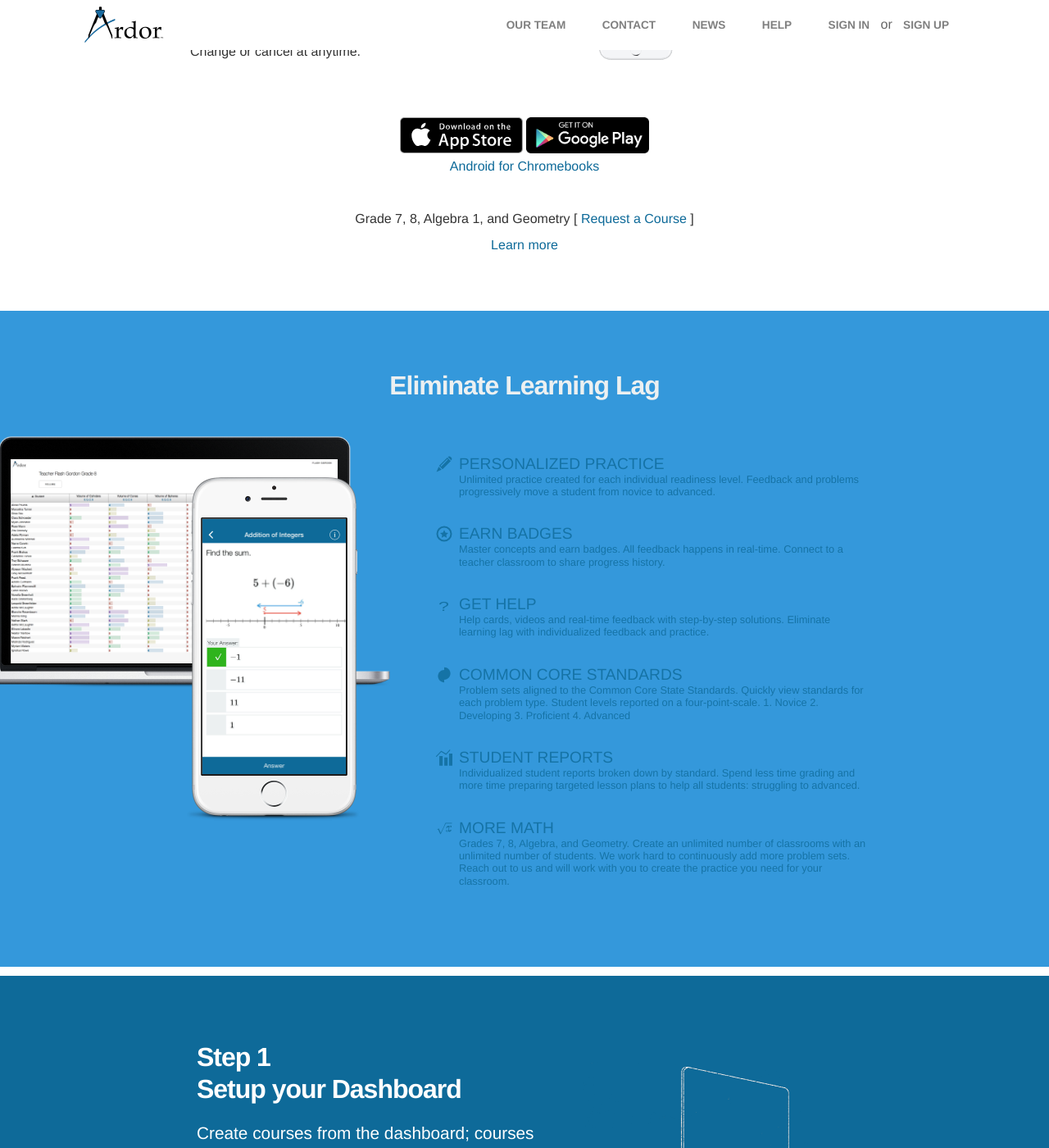
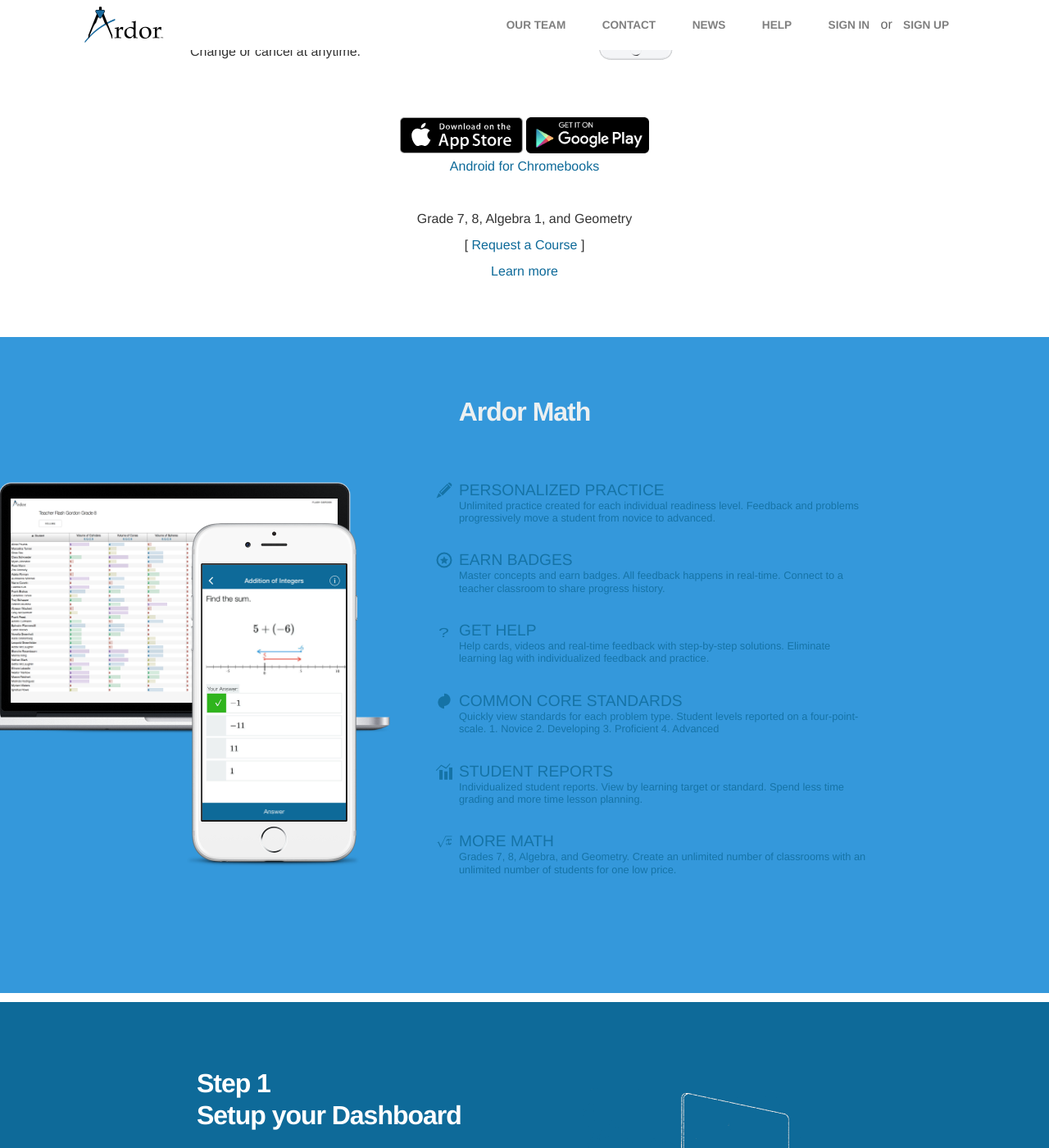
Before and after one commit to ardor-education/ardor-education.github.io, a Jekyll site: the page built from index.html, in a window 1280 px wide and 1400 px high, scrolled down 403 px. Shown: the whole window at 82% size. Built offline with Jekyll 4.4.1, drawn with Linux system fonts in a browser that asks for light colours; some web fonts are replaced.

Commit message:
fix for mobile screens

```diff
--- a/_layouts/home.html
+++ b/_layouts/home.html
@@ -37,7 +37,8 @@
                 <p>
 
                 </p>
-                <p class="courses-available">Grade 7, 8, Algebra 1, and Geometry [
+                <p class="courses-available">Grade 7, 8, Algebra 1, and Geometry
+                <br>   [
                   <a href="mailto:contact@ardoreducation.com?Subject=Request%20Math%Course" target="_top">Request a Course</a>
                   ]</p>
                 <p>
@@ -51,12 +52,13 @@
 <!-- Features Content
 ================================================== -->
 <div class="wrapper-content">
-    <h2>Eliminate Learning Lag</h2>
+    <h2>Ardor Math</h2>
     <!---
         Personalized Practice
     -->
-    <a id="toggle-personalized" class="features-text fade">
+    <a id="toggle-personalized" class="features-text fade" onclick=””>
         <svg
+            onclick=””
             class="feature-icon"
             fill="#0E6A99"
             version="1.1" id="Layer_1" xmlns="http://www.w3.org/2000/svg" xmlns:xlink="http://www.w3.org/1999/xlink" x="0px" y="0px"
@@ -65,8 +67,11 @@
         	<path d="M3.8,12.1l4.2,4.2l10-10l-4.2-4.2L3.8,12.1z M14.6,4.6l-8.3,8.3l-0.8-0.8l8.3-8.3L14.6,4.6z M17.9,1.3l0.8,0.8c0.9,0.9,0.9,2.4,0,3.3l-4.2-4.2C15.5,0.3,17,0.3,17.9,1.3z M6.8,16.7l-6.2,2.7l2.7-6.2L6.8,16.7z"/>
         </g>
         </svg>
-        <h3>Personalized Practice</h3>
-        <p>
+        <h3 onclick=””>Personalized Practice</h3>
+        <p
+          onclick=””
+          id="personalized-text"
+        >
             Unlimited practice created for each individual readiness level.
             Feedback and problems progressively move a student from novice to advanced.
         </p>
@@ -74,8 +79,9 @@
     <!---
         Earn Badges
     -->
-    <a id="toggle-badges" class="features-text fade">
+    <a id="toggle-badges" class="features-text fade" onclick=””>
         <svg
+            onclick=””
             class="feature-icon"
             version="1.1" id="Layer_1" xmlns="http://www.w3.org/2000/svg" xmlns:xlink="http://www.w3.org/1999/xlink" x="0px" y="0px"
         	  viewBox="0 0 20 20" style="enable-background:new 0 0 20 20;" xml:space="preserve">
@@ -92,8 +98,11 @@
                 points="10,5.3 11.5,8.4 15,8.9 12.5,11.3 13.1,14.7 10,13.1 6.9,14.7 7.5,11.3 5,8.9 8.5,8.4 "
             />
         </svg>
-        <h3>Earn Badges</h3>
-        <p>
+        <h3 onclick=””>Earn Badges</h3>
+        <p
+          onclick=””
+          id="badges-text"
+        >
             Master concepts and earn badges. All feedback happens in real-time.
             Connect to a teacher classroom to share progress history.
         </p>
@@ -101,8 +110,9 @@
     <!---
         Get Help
     -->
-    <a id="toggle-help" class="features-text fade">
+    <a id="toggle-help" class="features-text fade" onclick=””>
         <svg
+            onclick=””
             class="feature-icon"
             fill="#0E6A99"
             version="1.1" id="Layer_1" xmlns="http://www.w3.org/2000/svg" xmlns:xlink="http://www.w3.org/1999/xlink" x="0px" y="0px"
@@ -115,8 +125,11 @@
         </style>
         <text transform="matrix(1.4506 0 0 1 2.8911 18.0854)" class="squestion-mark1">?</text>
         </svg>
-        <h3>Get Help</h3>
-        <p>
+        <h3 onclick=””>Get Help</h3>
+        <p
+          onclick=””
+          id="help-text"
+        >
             Help cards, videos and real-time feedback with step-by-step solutions.
             Eliminate learning lag with individualized feedback and practice.
         </p>
@@ -124,7 +137,7 @@
     <!---
         Common Core State Standards
     -->
-    <a id="toggle-standards" class="features-text fade">
+    <a id="toggle-standards" class="features-text fade" onclick=””>
         <svg
             class="feature-icon"
             fill="#0E6A99"
@@ -135,9 +148,11 @@
         	<path d="M10,4c-4.2,0-7.6,3.4-7.6,7.6s3.4,7.6,7.6,7.6"/>
         </g>
         </svg>
-        <h3>Common Core Standards</h3>
-        <p>
-            Problem sets aligned to the Common Core State Standards.
+        <h3 onclick=””>Common Core Standards</h3>
+        <p
+          onclick=””,
+          id="standards-text"
+        >
             Quickly view standards for each problem type.
             Student levels reported on a four-point-scale.
                 1. Novice
@@ -149,25 +164,29 @@
     <!---
         Student Reports
     -->
-    <a id="toggle-reports" class="features-text fade">
+    <a id="toggle-reports" class="features-text fade" onclick=””>
         <svg
+            onclick=””
             class="feature-icon"
             fill="#0E6A99"
             onloadedmetadata=""data-name="Layer 1" xmlns="http://www.w3.org/2000/svg" viewBox="0 0 18.63 18.37">
             <path d="M16.54.85A.35.35,0,0,0,16,.74L11.9,5.37,6.65,2.25a.3.3,0,0,0-.38.07L.66,8.07a.75.75,0,0,0-.1.79.36.36,0,0,0,.33.25A.33.33,0,0,0,1.11,9L6.55,3.43l5.27,3.13a.34.34,0,0,0,.4-.07l4.24-4.82A.81.81,0,0,0,16.54.85Z" transform="translate(-0.49 -0.62)"/><path d="M8.07,19H4.3V8H8.07Zm5.62,0H9.92V9.63h3.77Zm5.42,0H15.35V5.39h3.77Z" transform="translate(-0.49 -0.62)"/>
         </svg>
-        <h3>Student Reports</h3>
-        <p>
-            Individualized student reports broken down by standard. Spend less time
-            grading and more time preparing targeted lesson plans to help all students:
-            struggling to advanced.
+        <h3 onclick=””>Student Reports</h3>
+        <p
+          id="reports-text"
+          onclick=””
+        >
+            Individualized student reports. View by learning target or standard. Spend less time
+            grading and more time lesson planning.
         </p>
     </a>
     <!---
         More Math
     -->
-    <a id="toggle-more-math" class="features-text fade">
+    <a id="toggle-more-math" class="features-text fade" onclick=””>
         <svg
+            onclick=””
             class="feature-icon"
             fill="#0E6A99"
             version="1.1" id="Layer_1" xmlns="http://www.w3.org/2000/svg" xmlns:xlink="http://www.w3.org/1999/xlink" x="0px" y="0px"
@@ -195,13 +214,13 @@
             />
         </g>
         </svg>
-        <h3>More Math</h3>
-        <p>
+        <h3 onclick=””>More Math</h3>
+        <p
+          onclick=””
+          id="more-math-text"
+        >
             Grades 7, 8, Algebra, and Geometry. Create an unlimited number of classrooms
-            with an unlimited number of students.
-            We work hard to continuously
-            add more problem sets. Reach out to us and will work with you to create
-            the practice you need for your classroom.
+            with an unlimited number of students for one low price.
         </p>
     </a>
 
@@ -285,7 +304,7 @@
         frustration and reinforcing good habits. Real time monitoring helps
         teachers target individual needs fast so students stay on track.
       </p>
-    <iframe width="560" height="315" src="https://www.youtube.com/embed/03mho_f5gpc" frameborder="0" allowfullscreen></iframe>
+    <iframe src="https://www.youtube.com/embed/03mho_f5gpc" frameborder="0" allowfullscreen></iframe>
     <p>
         <a href="https://accounts.ardoreducation.com">Sign up for a free trial.</a>
     </p>
@@ -302,7 +321,7 @@
           from remedial to “bored” advanced students. Students can practice
           anytime on their own mobile device. Endless individual practice sets.
       </p>
-      <iframe width="560" height="315" src="https://www.youtube.com/embed/uG281EkG-Fg" frameborder="0" allowfullscreen></iframe>
+      <iframe src="https://www.youtube.com/embed/uG281EkG-Fg" frameborder="0" allowfullscreen></iframe>
       <p>
           <a href="https://accounts.ardoreducation.com">Sign up for a free trial.</a>
       </p>
--- a/_sass/_features_media_queries.scss
+++ b/_sass/_features_media_queries.scss
@@ -1,6 +1,6 @@
-$breakpoints: (small: 320px, medium: 768px, large: 1024px, big: 1198px, real-big: 1400px);
+$breakpoints: (small: 480px, medium: 768px, large: 1024px, big: 1198px, real-big: 1400px);
 
-// TODO make these variables global
+// NOTE: should these variables be global for all features style pages?
 $macbook-width: 825;
 $macbook-screen-width: 623;
 $macbook-screen-height: 389;
@@ -36,7 +36,7 @@
         width: 500px;
     }
     .features-images {
-        top: -550px;
+        top: -490px;
     }
 }
 
@@ -45,7 +45,7 @@
         max-height: 800px;
     }
     .features-images {
-        top: -550px;
+        top: -480px;
         width: 480px;
     }
     .features-text {
@@ -61,7 +61,7 @@
 
     .device.macbook .screen {
         left: 63.36px;
-        top: 28px;
+        top: 20px;
         width: 398.72px;
         height: 254.72px;
     }
@@ -90,9 +90,18 @@
     }
 }
 
-@include media(">medium", "<=large") {
+@include media(">small", "<=large") {
+    // NOTE these are lead page styles.
+    // TODO move to another stylesheet reflective of this page.
+    #first-title-area {
+      width: 100%;
+    }
+    #second-title-area {
+      width: 100%;
+    }
     .features-images {
-        top: -580px;
+        top: -510px;
+        overflow: hidden;
     }
     .features-text {
         position: relative;
@@ -115,13 +124,20 @@
 $small-iphone-percent: 0.8;
 
 // TODO can I use @content to reuse media-query code blocks?
-@include media("<=medium") {
+@include media("<=small") {
+    // NOTE these are lead page styles.
+    // TODO move to another stylesheet reflective of this page.
+    #first-title-area {
+      width: 100%;
+    }
+    #second-title-area {
+      width: 100%;
+    }
+    // Features Styels
     .wrapper-content {
-      overflow-y: scroll;
-      max-height: 800px;
-    }
-    .features-images {
-        top: -640px;
+      padding: 2.5em 0 3.4em 0;
+      overflow-y: hidden;
+      height: 800px;
     }
     .features-text {
         position: relative;
@@ -130,10 +146,25 @@
         float: left;
         width: 400px;
         padding: 0 10px 0 50px;
+        line-height: 1em;
+    }
+
+    .feature-icon {
+      position: relative;
+      top: 23px;
+    }
+
+    .features-images {
+      position: absolute;
+      top: 1000px; // NOTE This is a work-arround-due to the limitations with CSS selector. Text can't be in a flex-box.
+      display: block;
+      float: left;
+      width: 690px;
     }
     .device.macbook {
       margin: 0 -425px 0 -100px;
       @include scale-width($macbook-width, $small-percent);
+      overflow: hidden;
     }
     .device.macbook .screen {
       @include scale-width($macbook-screen-width, $small-percent);
@@ -141,8 +172,8 @@
       @include align-pos($macbook-pos-top, $macbook-pos-left, $small-percent);
     }
     .device.iphone {
-        margin: 40px 0 0 115px;
-        @include scale-width($iphone-width, $small-iphone-percent);
+      margin: 40px 0 0 115px;
+      @include scale-width($iphone-width, $small-iphone-percent);
     }
     .device.iphone .screen {
       @include scale-width($iphone-screen-width, $small-iphone-percent);
@@ -150,4 +181,51 @@
       @include align-pos($iphone-pos-top, $iphone-pos-left, $small-iphone-percent);
     }
 
+    // Position Features Text over the images.
+    #toggle-reports, #toggle-badges, #toggle-help, #toggle-standards, #toggle-more-math{
+      position: relative;
+    }
+    #personalized-text,
+    #badges-text,
+    #help-text,
+    #standards-text,
+    #reports-text,
+    #more-math-text {
+      position: absolute;
+      left: 0px;
+      z-index: 10;
+    }
+
+    // NOTE: Text display adjusted by 45px for each line.
+    // Might want to rethink this. Perhaps not have order position relative?
+    #personalized-text  {
+      top: -156px;
+    }
+    #badges-text {
+      top: -201px;
+    }
+    #help-text {
+      top: -246px;
+    }
+    #standards-text {
+      top: -291px;
+    }
+    #reports-text {
+      top: -336px;
+    }
+    #more-math-text {
+      top: -381px;
+    }
+
+    .features-text:hover p, .features-text:active p {
+        font-size: 1.2em;
+        color: black;
+        width: 100%;
+        padding: 15px;
+        background-color: rgba(236, 240, 241, 0.8);
+    }
+    .features-text p {
+      color: rgba(0,0,0, 0);
+    }
+
 }
--- a/_sass/_style.scss
+++ b/_sass/_style.scss
@@ -676,3 +676,11 @@
     color: $blue;
     border: 2px solid #0E6A99;
 }
+
+// videos
+// TODO fix aspect ratio to fix small screens.
+iframe {
+  max-width: "560";
+  height: "315";
+  width: 80%;
+}
```
